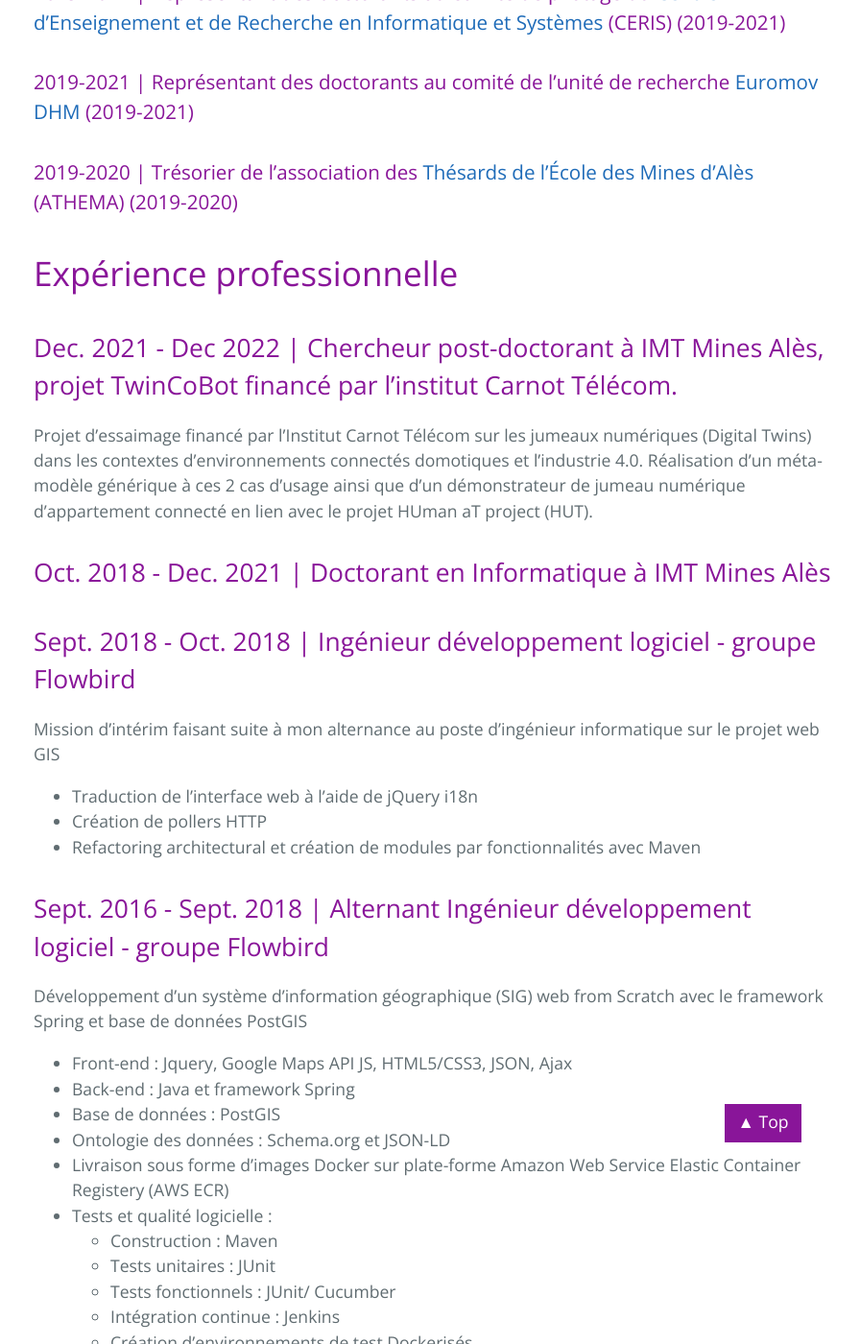
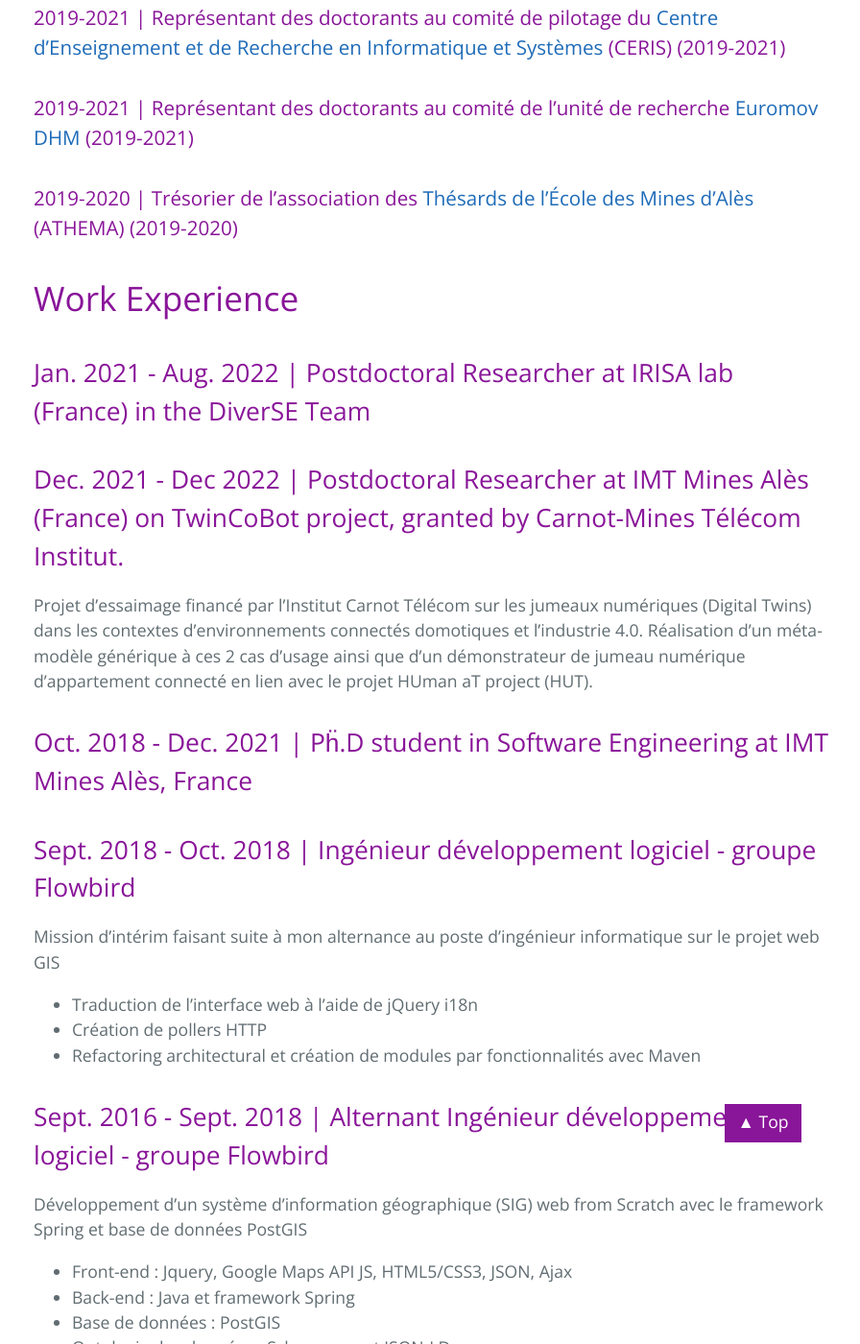
Before and after one commit to qperez/qperez.github.io, a Jekyll site: the page built from index.md, in a window 1280 px wide and 1400 px high, scrolled down 7697 px. Shown: the whole window at 96% size, without its empty margins (189-1085 px from the left). Built offline with Jekyll 4.4.1, drawn with Linux system fonts in a browser that asks for light colours; emoji names are drawn with the system emoji font; some of the changed text lies outside the part shown.

Commit message:
test new email Github

```diff
--- a/index.md
+++ b/index.md
@@ -210,8 +210,8 @@ This module allows for the acquisition of the following knowledge and skills:
 #### Practical Work
 * PW 1: PC assembly and Debian 12 Linux OS installation
 * PW 2/3/4/5: Creation of a software power-meter and CO2 estimator. Use of the tool to compare algorithms and highlight processor optimization mechanisms (turbo-boost).
-* PW 6/7:
-* PW 8:
+* PW 6/7: Use of the Firefox profiler and Selenium to estimate energy consumption during browsing.
+* PW 8: Setting up and using the Scaphandre powermeter
 
 ## Past teaching
 I mainly taught at IMT Mines Alès from 2018 to 2022 but also at the University of Montpellier in 2021 and 2022.
@@ -234,13 +234,15 @@ To see the complete list of past teaching courses, please follow this [link](htt
 ### 2019-2021 | Représentant des doctorants au comité de l'unité de recherche [Euromov DHM](https://dhm.euromov.eu) (2019-2021)
 ### 2019-2020 | Trésorier de l'association des [Thésards de l'École des Mines d'Alès](https://www.linkedin.com/in/athema-mines-al%C3%A8s-13b2a113b/) (ATHEMA) (2019-2020)
 
-# Expérience professionnelle
+# Work Experience
 
-## Dec. 2021 - Dec 2022 | Chercheur post-doctorant à IMT Mines Alès, projet TwinCoBot financé par l'institut Carnot Télécom.
+## Jan. 2021 - Aug. 2022 | Postdoctoral Researcher at IRISA lab (France) in the DiverSE Team
+
+## Dec. 2021 - Dec 2022 | Postdoctoral Researcher at IMT Mines Alès (France) on TwinCoBot project, granted by Carnot-Mines Télécom Institut.
 
 Projet d'essaimage financé par l'Institut Carnot Télécom sur les jumeaux numériques (Digital Twins) dans les contextes d'environnements connectés domotiques et l'industrie 4.0. Réalisation d'un méta-modèle générique à ces 2 cas d'usage ainsi que d'un démonstrateur de jumeau numérique d'appartement connecté en lien avec le projet HUman aT project (HUT).
 
-## Oct. 2018 - Dec. 2021 | Doctorant en Informatique à IMT Mines Alès
+## Oct. 2018 - Dec. 2021 | Pḧ.D student in Software Engineering at IMT Mines Alès, France
 
 ## Sept. 2018 - Oct. 2018 | Ingénieur développement logiciel - groupe Flowbird
 
```
